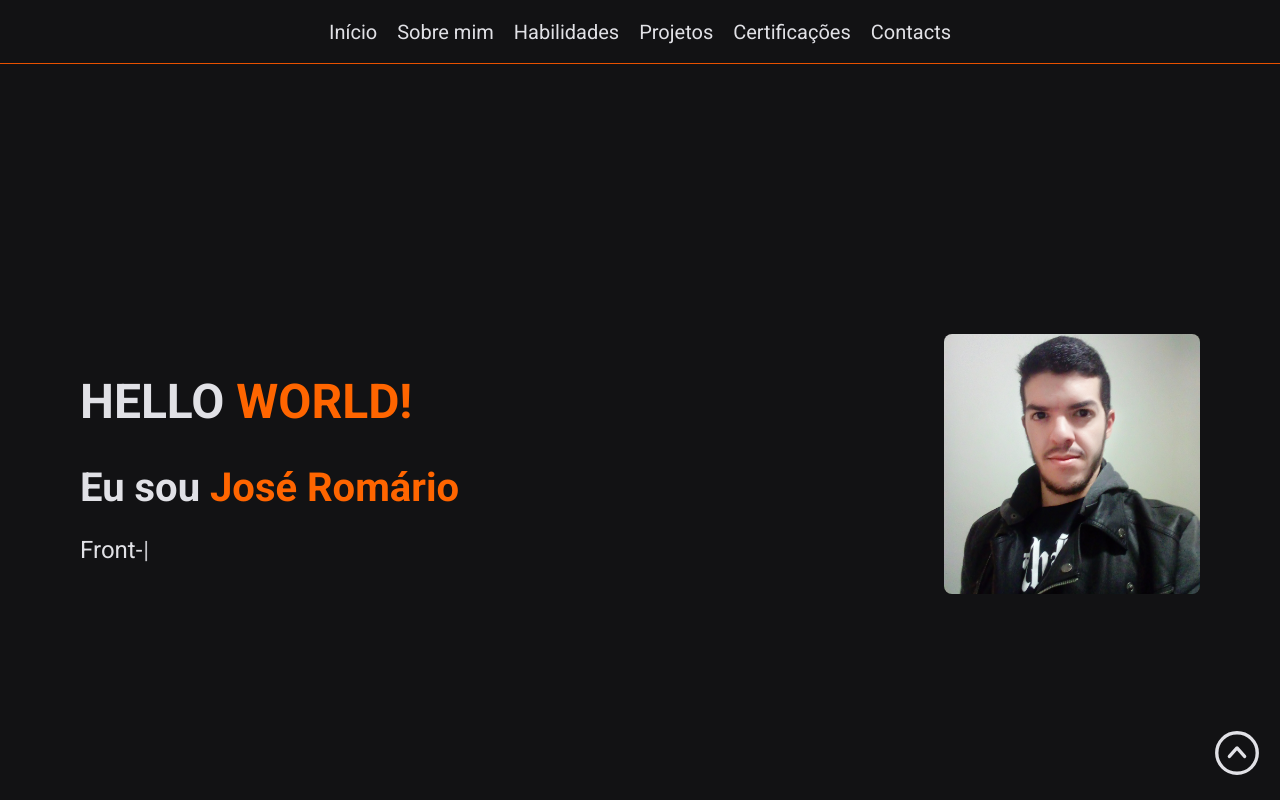
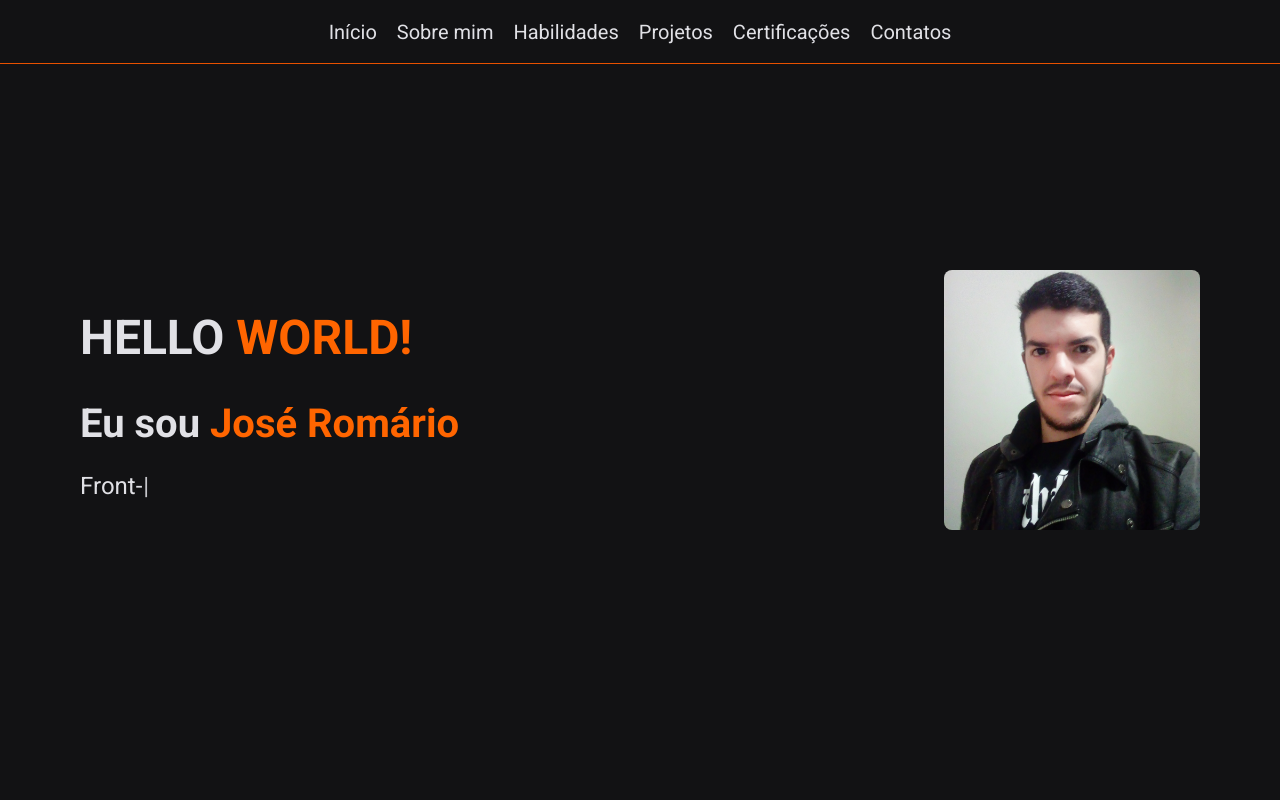
Before and after one commit to jromarioss/portfolio, a React (Vite) app: page / in a window 1280 px wide. Shown: the top 800 px of the page. Built offline with nearby package versions, Linux system fonts and the light colour scheme.

Commit message:
change on mobile screem

```diff
--- a/src/components/Header/index.tsx
+++ b/src/components/Header/index.tsx
@@ -17,6 +17,9 @@ export function Header() {
   return (
     <HeaderContainer id='home'>
       <HeaderContent>
+        { openMenu === true ?
+          <MenuMobile setOpenMenu={setOpenMenu} />
+          :
           <HeaderMenu>
             <img src={menuImg} alt="" onClick={handleOpenMenu} />
 
@@ -26,16 +29,11 @@ export function Header() {
               <li><Link to="skills" spy={true} smooth={true} offset={-10} duration={500}>Habilidades</Link></li>
               <li><Link to="projects" spy={true} smooth={true} offset={-10} duration={500}>Projetos</Link></li>
               <li><Link to="certifications" spy={true} smooth={true} offset={-10} duration={500}>Certificações</Link></li>
-            <li><Link to="contacts" spy={true} smooth={true} offset={-100} duration={500}>Contacts</Link></li>
+              <li><Link to="contacts" spy={true} smooth={true} offset={-100} duration={500}>Contatos</Link></li>
             </ul>
-          { openMenu === true ?
-            <MenuMobile setOpenMenu={setOpenMenu} />
-            :
-            <></>
+          </HeaderMenu>
         }
-        </HeaderMenu>
       </HeaderContent>
-
     </HeaderContainer>
   );
 }
--- a/src/components/Header/styles.ts
+++ b/src/components/Header/styles.ts
@@ -1,6 +1,8 @@
 import styled from "styled-components";
 
 export const HeaderContainer = styled.header`
+  position: fixed;
+  z-index: 1000;
   width: 100vw;
   height: 4rem;
   background-color: ${props => props.theme["gray-900"]};
--- a/src/components/MenuMobile/index.tsx
+++ b/src/components/MenuMobile/index.tsx
@@ -1,8 +1,10 @@
 import { X } from 'phosphor-react';
+import { Fade } from 'react-awesome-reveal';
 import { MenuContainer } from "./styles";
 
 export function MenuMobile({ setOpenMenu }: any) {
   return (
+    <Fade duration={300} >
       <MenuContainer>
         <X size={32} onClick={() => setOpenMenu(false)}/>
 
@@ -12,8 +14,9 @@ export function MenuMobile({ setOpenMenu }: any) {
           <a href="#skills" onClick={() => setOpenMenu(false)}>Habilidades</a>
           <a href="#projects" onClick={() => setOpenMenu(false)}>Projetos</a>
           <a href="#certifications" onClick={() => setOpenMenu(false)}>Certificações</a>
-        <a href="#contacts" onClick={() => setOpenMenu(false)}>Contacts</a>
+          <a href="#contacts" onClick={() => setOpenMenu(false)}>Contatos</a>
         </nav>
       </MenuContainer>
+    </Fade>
   );
 }
--- a/src/components/SendEmail/components/MyContacts/index.tsx
+++ b/src/components/SendEmail/components/MyContacts/index.tsx
@@ -6,7 +6,7 @@ import pdfImg from '../../../../assets/pdfIcons.png'
 
 export function MyContacts() {
   return (
-    <MyContactsContainer id="contacts">
+    <MyContactsContainer>
       <MyContactsCard>
         <MyContactsCards>
         <img src={githubImg} alt="" />
--- a/src/components/SendEmail/index.tsx
+++ b/src/components/SendEmail/index.tsx
@@ -19,7 +19,7 @@ export function SendEmail() {
   };
 
   return (
-    <SendEmailContainer>
+    <SendEmailContainer id="contacts">
       <h2>Contatos</h2>
       <SendEmailContent>
         <SendEmailForm ref={form} onSubmit={sendEmail}>
--- a/src/components/SendEmail/styles.ts
+++ b/src/components/SendEmail/styles.ts
@@ -19,6 +19,7 @@ export const SendEmailContainer = styled.div`
   }
 
   @media (max-width: 426px) {
+    padding-top: 4rem;
     h2 {
       font-size: 2rem;
     }
--- a/src/pages/Home/index.tsx
+++ b/src/pages/Home/index.tsx
@@ -1,9 +1,7 @@
-import { Link } from "react-scroll";
 import Typewriter from "typewriter-effect";
 import { Fade } from "react-awesome-reveal";
-import { CaretCircleUp  } from "phosphor-react";
 
-import { ButtonBackToTop, HomeContainer, HomeSectionHeader, SectionAboutMe, SectionAboutMeText, SectionHeaderDiv } from "./styles";
+import { HomeContainer, HomeSectionHeader, SectionAboutMe, SectionAboutMeText, SectionHeaderDiv } from "./styles";
 
 import jromarioImg from '../../assets/jromarioss.jpg';
 
@@ -67,12 +65,6 @@ export function Home() {
       <Fade delay={300} direction="left" duration={1000} >
         <SendEmail />
       </Fade>
-
-      <ButtonBackToTop>
-        <Link to="home" spy={true} smooth={true} offset={-100} duration={500}>
-          <CaretCircleUp size={54} />
-        </Link>
-      </ButtonBackToTop>
     </HomeContainer>
   );
 }
--- a/src/pages/Home/styles.ts
+++ b/src/pages/Home/styles.ts
@@ -103,6 +103,7 @@ export const SectionAboutMe = styled.section`
   }
 
   @media (max-width: 426px) {
+    padding-top: 4rem;
     img {
       display: none;
     }
@@ -133,9 +134,3 @@ export const SectionAboutMeText = styled.section`
     margin: auto;
   }
 `;
-
-export const ButtonBackToTop = styled.div`
-  position: fixed;
-  bottom: 1rem;
-  right: 1rem;
-`
```
Lines whose indentation alone changed are shown as unchanged.
